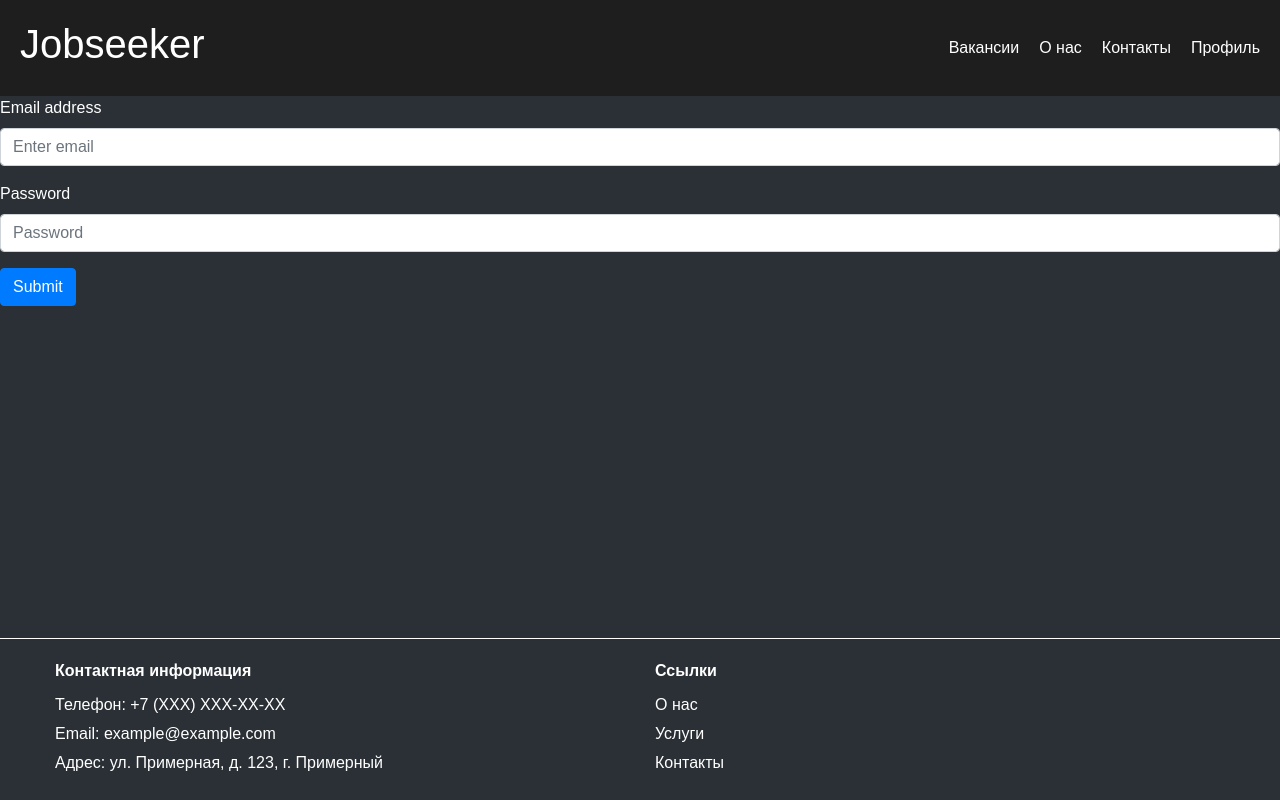
After one commit to nikiturka/jobseeker, a Django app: a page that uses main/templates/main/base.html in a window 1280 px wide. The commit adds this page. Run offline with Django 5.2, Linux system fonts and the light colour scheme; some libraries are stand-ins or nearby versions.

Commit message:
add users login

```diff
--- a/jobseeker/urls.py
+++ b/jobseeker/urls.py
@@ -7,5 +7,6 @@ urlpatterns = [
     path('admin/', admin.site.urls),
     path("__debug__/", include("debug_toolbar.urls")),
     path('', include("main.urls")),
+    path('users', include('django.contrib.auth.urls')),
     path('users', include('users.urls'))
 ] + static(settings.STATIC_URL, document_root=settings.STATIC_ROOT)
--- a/main/templates/main/base.html
+++ b/main/templates/main/base.html
@@ -19,12 +19,36 @@
                     <li><a href="{% url 'vacancies' %}">Вакансии</a></li>
                     <li><a href="#">О нас</a></li>
                     <li><a href="#">Контакты</a></li>
-                    <li><a href="#">Профиль</a></li>
+                    <li><a href="{% url 'login' %}">Профиль</a></li>
                 </ul>
             </nav>
         </header>
 
         <div id="content-wrap">
+            {% if messages %}
+                {% for message in messages %}
+                    <div class="alert alert-warning alert-dismissible fade show" role="alert">
+                      <strong>Wrong credentials!</strong> You should check in on some of those fields below.
+
+                      <button type="button" class="close" data-dismiss="alert" aria-label="Close">
+                        <span aria-hidden="true">&times;</span>
+                      </button>
+                    </div>
+
+                    <script>
+                        document.addEventListener('DOMContentLoaded', function() {
+                            let alertCloseButtons = document.querySelectorAll('.alert .close');
+                            alertCloseButtons.forEach(function(button) {
+                                button.addEventListener('click', function() {
+                                    let alert = this.closest('.alert');
+                                    alert.parentNode.removeChild(alert);
+                                });
+                            });
+                        });
+                    </script>
+                {% endfor %}
+            {% endif %}
+
             {% block body %}
             {% endblock %}
         </div>
--- /dev/null
+++ b/users/templates/users/login.html
@@ -0,0 +1,23 @@
+{% extends "main/base.html" %}
+{% load static %}
+
+{% block links %}
+    <link rel="stylesheet" href="{% static 'users/login.css' %}">
+{% endblock %}
+
+{% block body %}
+    <form action="" method="POST">
+    {% csrf_token %}
+        <div class="form-group">
+            <label for="exampleInputEmail1">Email address</label>
+            <input type="email" class="form-control" name="userEmail" aria-describedby="emailHelp" placeholder="Enter email">
+        </div>
+
+        <div class="form-group">
+            <label for="exampleInputPassword1">Password</label>
+            <input type="password" class="form-control" name="userPassword" placeholder="Password">
+        </div>
+
+        <button type="submit" class="btn btn-primary">Submit</button>
+    </form>
+{% endblock %}
--- a/users/urls.py
+++ b/users/urls.py
@@ -2,4 +2,5 @@ from django.urls import path
 from users import views
 
 urlpatterns = [
+    path('login_user', views.login_user, name='login')
 ]
--- a/users/views.py
+++ b/users/views.py
@@ -1 +1,20 @@
-from django.shortcuts import render
+from django.shortcuts import render, redirect
+from django.contrib.auth import authenticate, login, logout
+from django.contrib import messages
+
+
+def login_user(request):
+    if request.method == 'POST':
+        email = request.POST["userEmail"]
+        password = request.POST["userPassword"]
+
+        user = authenticate(request, email=email, password=password)
+
+        if user is not None:
+            login(request, user)
+            return redirect('vacancies')
+        else:
+            messages.success(request, "There was an error logging in, try again!")
+            return redirect('login')
+    else:
+        return render(request, 'users/login.html')
```
Also changed, not shown: users/static/users/login.css (added).
